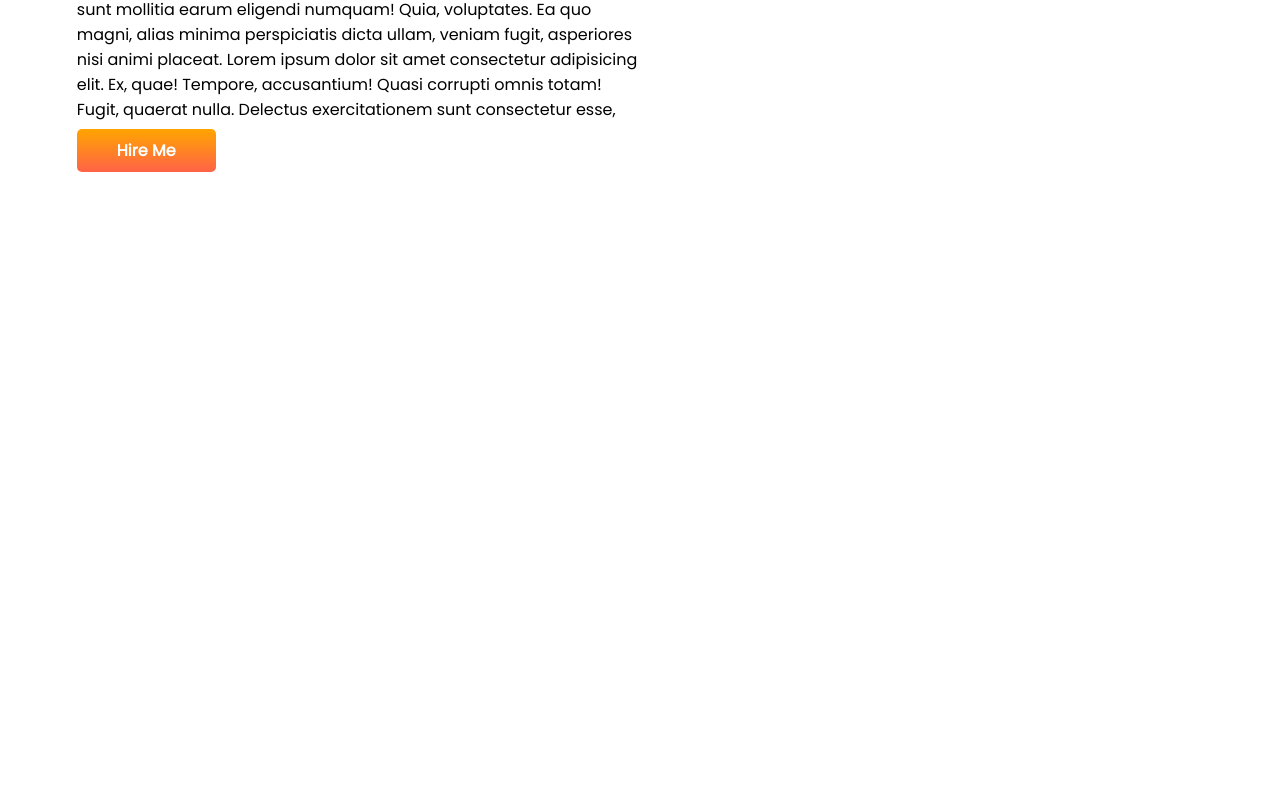
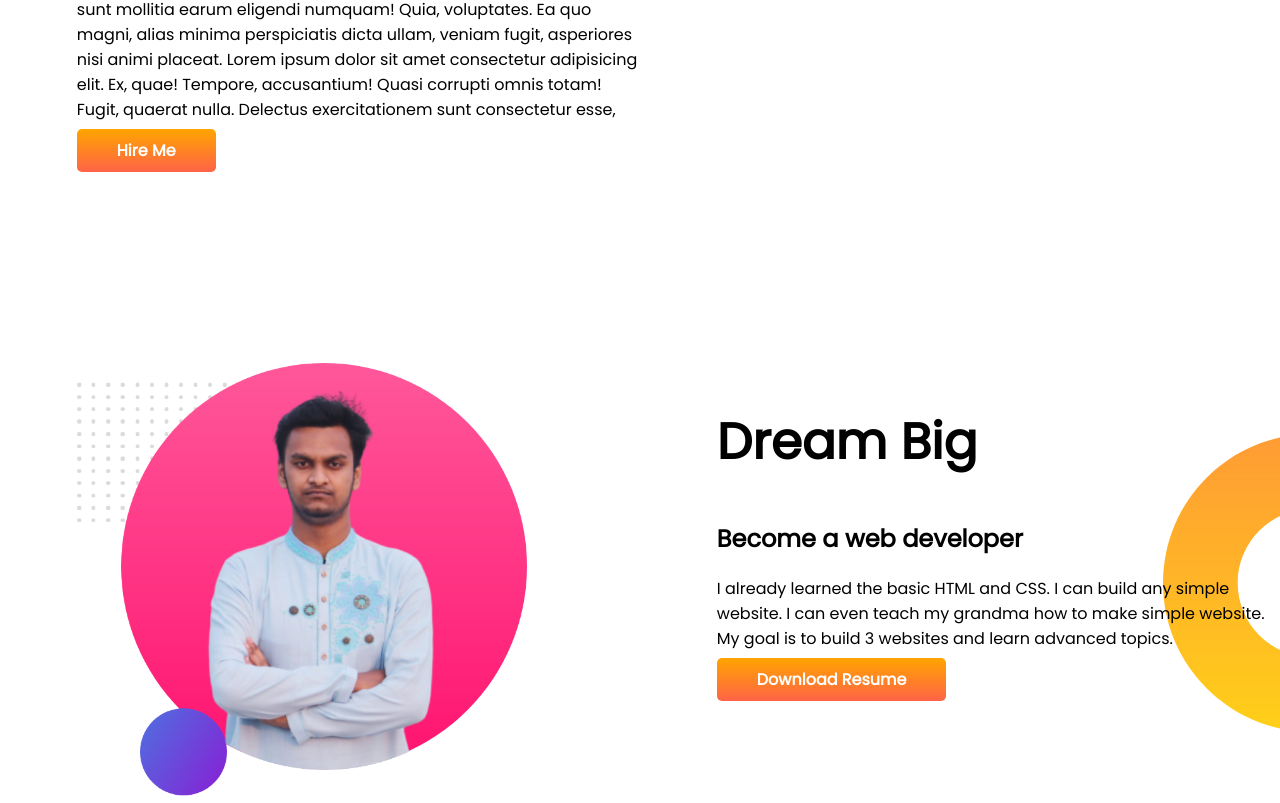
Before and after one commit to Parvezofficial/Developer-Portfolio, a plain HTML site: page index.html in a window 1280 px wide. Shown: the part 482-1285 px from the top of the page. Before the commit the page ends 800 px from the top, so only its background shows below. Drawn offline with Linux system fonts and the light colour scheme.

Commit message:
Dream added

```diff
--- a/index.html
+++ b/index.html
@@ -23,6 +23,17 @@
             <img src="images/my-bg (2).png" alt="">
        </div>
     </section>
+    <section class="dream">
+        <div class="half-width">
+            <img src="images/my-bg2.png" alt="">
+        </div>
+        <div class="half-width">
+            <h1>Dream Big</h1>
+            <h2>Become a web developer</h2>
+            <p>I already learned the basic HTML and CSS. I can build any simple website. I can even teach my grandma how to make simple website. My goal is to build 3 websites and learn advanced topics.</p>
+            <a href="" class="link-btn" target="_blank">Download Resume</a>
+        </div>
+    </section>
 
 
 </body>
--- a/style.css
+++ b/style.css
@@ -12,6 +12,7 @@ h1 {
   display: flex;
   background-image: url(images/top-banner.png);
   background-repeat: no-repeat;
+  margin-bottom: 200px;
 }
 .half-width {
   width: 50%;
@@ -28,3 +29,10 @@ h1 {
   font-weight: 700;
   color: #fff;
 }
+/* Dream section start  */
+.dream {
+  background-image: url(Images/dream-bg.png);
+  background-repeat: no-repeat;
+  display: flex;
+  background-position: right;
+}
```
Also changed, not shown: Images/dream-bg.png (added), Images/exp-bg.png (added), Images/my-bg2.png (added).
